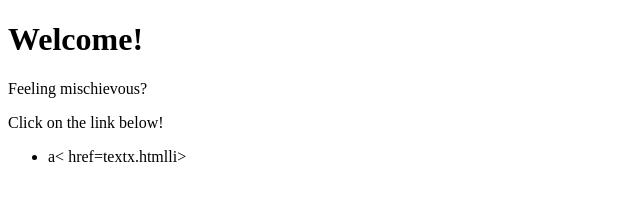
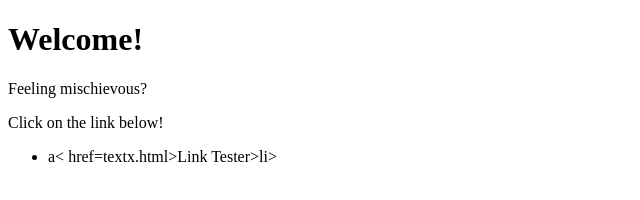
Before and after one commit to XoxoOTTER/Website, a plain HTML site: page index.html in a window 1280 px wide. Shown: the whole page, without its empty margins (0-640 px from the left). Drawn offline with Linux system fonts and the light colour scheme.

Commit message:
Update index.html

```diff
--- a/index.html
+++ b/index.html
@@ -15,6 +15,6 @@
 <p>Feeling mischievous?</p>
 <p>Click on the link below!</p>
 <ul>
-            <li>a< href=textx.html</a></href>li>
+            <li>a< href=textx.html>Link Tester></a></href>li>
 </ul>
 </html>
```
